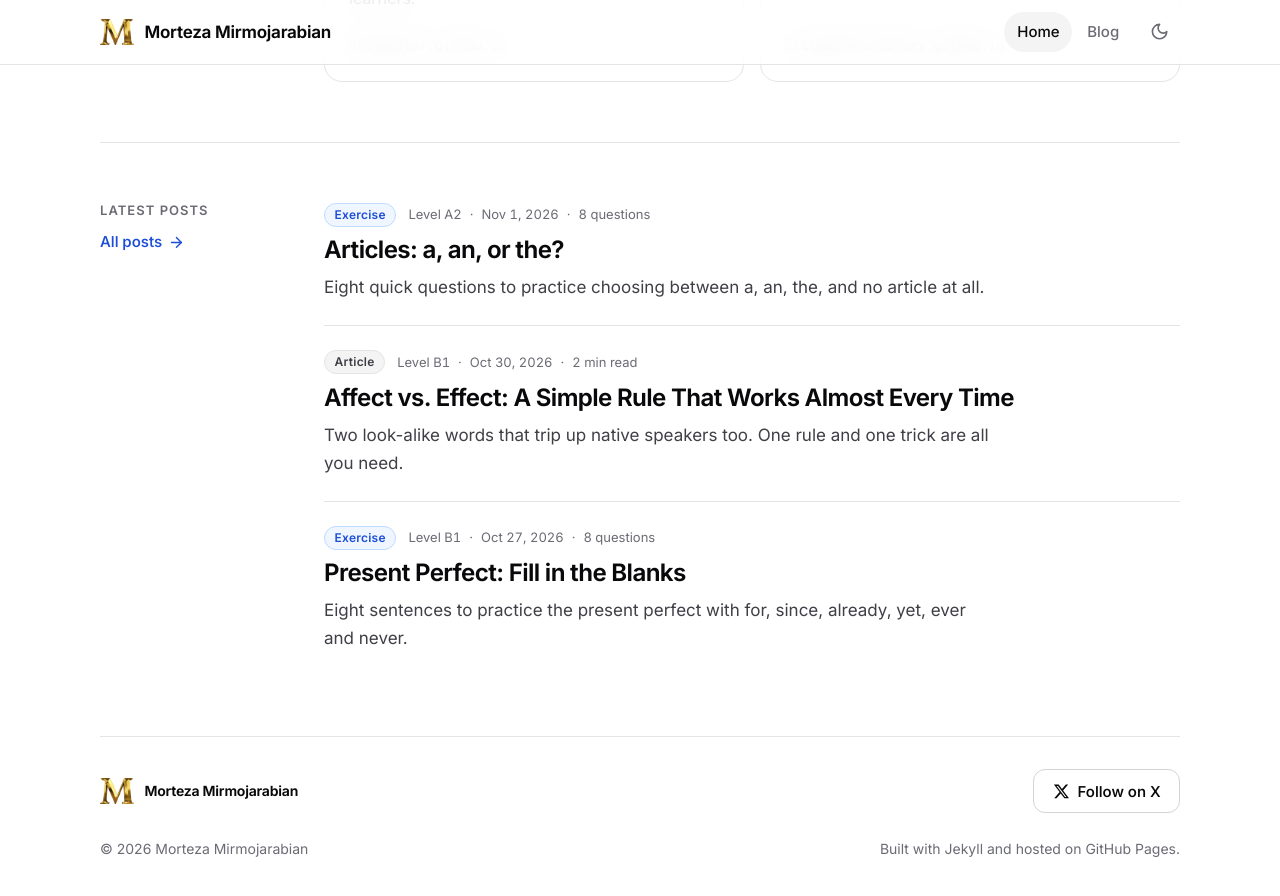
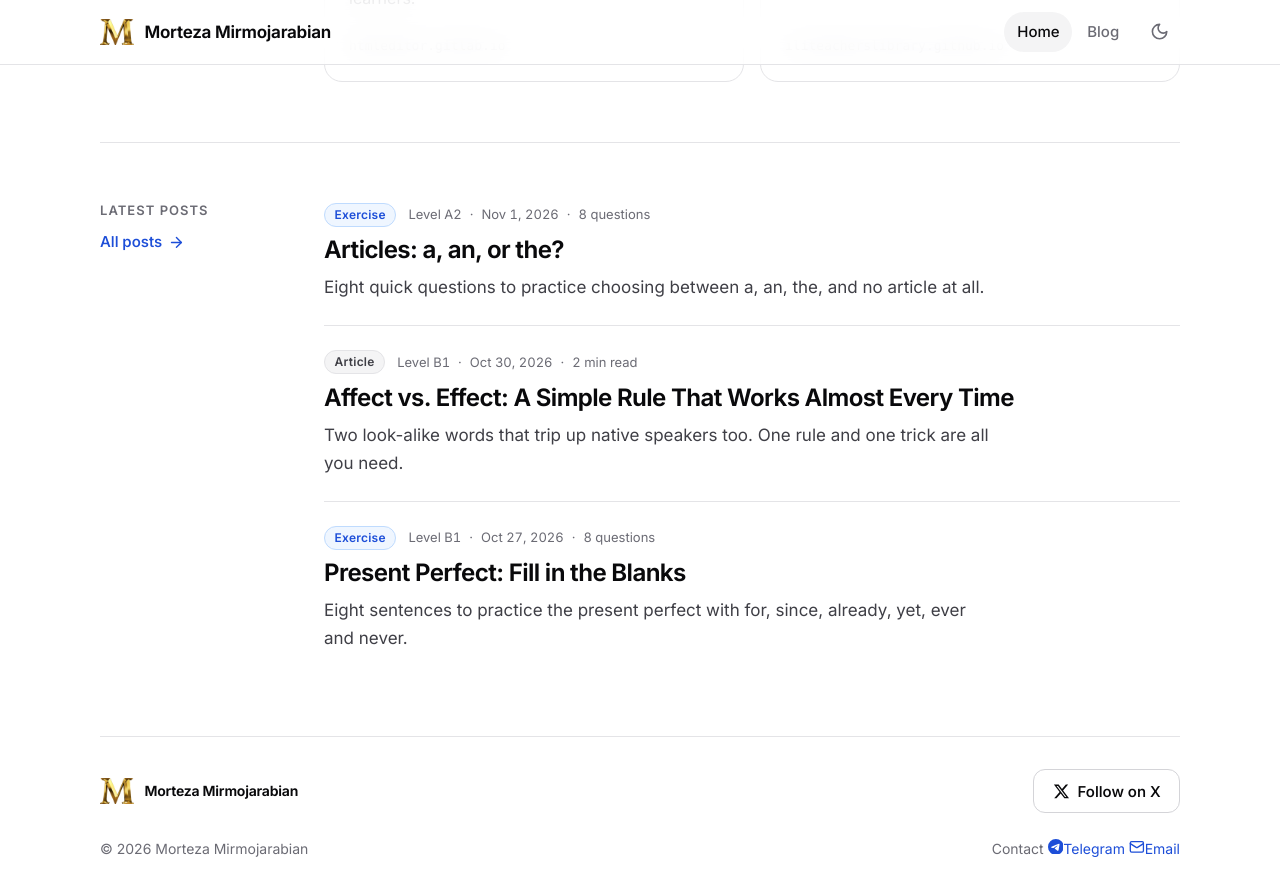
Before and after one commit to MortezaMirmojarabian/MortezaMirmojarabian.github.io, a Jekyll site: the page built from index.html, in a window 1280 px wide and 900 px high, scrolled down 1454 px. Shown: the top 896 px of the window. Built offline with Jekyll 4.4.1, drawn with Linux system fonts in a browser that asks for light colours.

Commit message:
Add files via upload

```diff
--- a/_includes/footer.html
+++ b/_includes/footer.html
@@ -9,7 +9,11 @@
     </div>
     <div class="footer-bottom">
       <p>&copy; {{ 'now' | date: '%Y' }} {{ site.author.name | default: site.title }}</p>
-      <p>Built with Jekyll and hosted on GitHub Pages.</p>
+      <nav class="footer-contact" aria-label="Contact">
+        <span class="footer-contact-label">Contact</span>
+        <a href="https://t.me/{{ site.telegram }}" target="_blank" rel="noopener noreferrer"><svg class="icon" aria-hidden="true"><use href="#i-telegram"/></svg>Telegram<span class="sr-only"> (opens in a new tab)</span></a>
+        <a href="mailto:{{ site.email }}"><svg class="icon" aria-hidden="true"><use href="#i-mail"/></svg>Email</a>
+      </nav>
     </div>
   </div>
 </footer>
```
